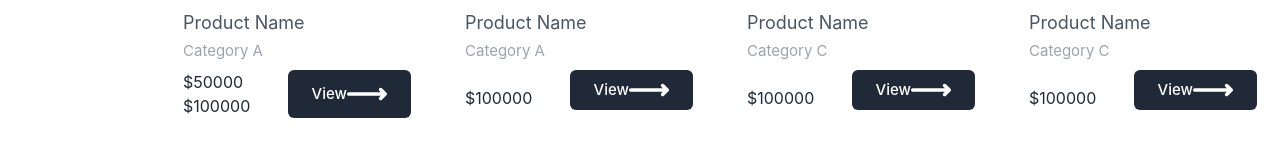
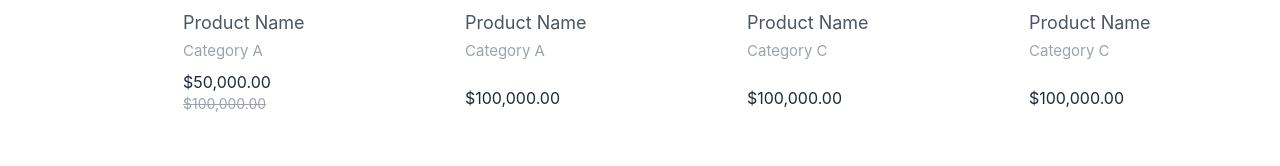
Before and after one commit to tolubydesign/store-front, a Vue app: page / in a window 1280 px wide. Shown: the part 399-565 px from the top of the page. Built offline with nearby package versions, Linux system fonts and the light colour scheme.

Commit message:
REFACTOR page styling
REFACTOR removed unused code
ADD currency format function

```diff
--- a/src/assets/styles/modules/product-header.module.scss
+++ /dev/null
@@ -1,7 +0,0 @@
-.product--header--component {
-  display: flex;
-  flex-direction: row;
-  justify-content: space-between;
-  align-items: center;
-  width: 100%;
-}
--- a/src/components/pages/Main.vue
+++ b/src/components/pages/Main.vue
@@ -27,7 +27,7 @@ onMounted(() => {
   <div>
     <ProductSearchHeader />
 
-    <div class="grid sm:grid-cols-[160px_minmax(900px,_1fr)] mt-10">
+    <div class="grid sm:grid-cols-[160px_minmax(900px,_1fr)] mt-10 max-w-[1400px] mx-auto">
       <CategoriesSideBar />
       <ProductDisplay />
     </div>
--- a/src/components/shared/CategoriesSideBar.vue
+++ b/src/components/shared/CategoriesSideBar.vue
@@ -51,7 +51,6 @@ const sortSelectorOption = "sort--selector-option font-medium";
 </template>
 
 <style scoped lang="scss">
-@import "../../assets/styles/modules/product-header.module.scss";
 @import "../../assets/styles/selector.scss";
 
 </style>
--- a/src/components/shared/Product.vue
+++ b/src/components/shared/Product.vue
@@ -4,12 +4,10 @@ import { computed, reactive, ref } from 'vue';
 import { useRouter } from 'vue-router';
 import type { Product } from '@/models/product.model';
 
-const props = defineProps<{
+defineProps<{
   product: Product
 }>()
 
-console.log("props.product.salePrice", props.product.salePrice)
-const onSale = ref<boolean>(!!props.product.salePrice);
 const showViewButton = ref<boolean>(false)
 
 const router = useRouter();
@@ -22,22 +20,16 @@ const sectionClassName = "product--section block px-5 py-5 rounded-md border-[3p
 const saleBadgeClassName = "absolute top-0 left-0 bg-gray-500 rounded-tl-md rounded-br-md px-2 py-1";
 const productInformationClassName = "md:mt-4";
 const productImageGroupClassName = "rounded-md min-h-[260px] bg-gray-300";
-const viewProductButtonClassName = `flex flex-row justify-center items-center bg-gray-800 text-white font-medium px-6 rounded-md`;
+const viewProductButtonClassName = `flex flex-row justify-center items-center bg-gray-600 text-white font-medium px-6 rounded-md`;
 const basicPriceText = "font-normal text-md md:text-base text-gray-800";
 const dimmedPriceText = "font-normal text-sm md:text-md text-gray-400";
-const salePriceTextClassName = `${basicPriceText}`;
-
-const priceTextClassName = onSale ? `${basicPriceText} ` : dimmedPriceText + " line-through";
-
-const viewProductButton = reactive([
-  viewProductButtonClassName,
-  !showViewButton ?? "opacity-0",
-  buttonOpacityTransitionProperties
-])
 
 function updateProductViewState(show: boolean) {
   showViewButton.value = show;
-  // console.log("updateProductViewState", showViewButton.value);
+}
+
+const formatCurrency = (currency: number): string => {
+  return currency.toLocaleString("en-US") + '.00'
 }
 
 </script>
@@ -63,14 +55,14 @@ function updateProductViewState(show: boolean) {
 
         <div class="flex flex-row justify-between w-full mt-2">
           <div class="mt-auto">
-            <p v-if="product.salePrice" :class="salePriceTextClassName">${{ product.salePrice }}</p>
-            <p :class="priceTextClassName">
-              ${{ product.price }}
+            <p v-if="product.salePrice" :class="basicPriceText">${{ formatCurrency(product.salePrice) }}</p>
+            <p :class="product.salePrice ? dimmedPriceText + ' line-through' : basicPriceText">
+              ${{ formatCurrency(product.price) }}
             </p>
           </div>
 
-          <button :class="viewProductButton">
-            View
+          <button on :class="[{'opacity-0': !showViewButton }, viewProductButtonClassName, buttonOpacityTransitionProperties]">
+            <p class="text-white text-base md:text-lg font-medium mr-3 uppercase">View</p>
             <IconArrowDirectionRight :width="40" :height="40" :color="'#fff'" />
           </button>
         </div>
@@ -81,7 +73,5 @@ function updateProductViewState(show: boolean) {
 </template>
 
 <style scoped lang="scss">
-@import "../../assets/styles/modules/product-header.module.scss";
-
 .product--section {}
 </style>
--- a/src/components/shared/ProductDisplay.vue
+++ b/src/components/shared/ProductDisplay.vue
@@ -8,7 +8,7 @@ import { useRouter } from 'vue-router';
 import Product from '@/components/shared/Product.vue';
 
 // Class names
-const sectionClassName = "flex flex-col justify-center items-center";
+const sectionClassName = "flex flex-col justify-center items-center mb-10";
 
 // Store
 const productStore = useProductStore();
@@ -36,12 +36,11 @@ watchEffect(() => {
       </template>
     </div>
 
-    <div v-if="!showMore">
-      <button @click="() => showMore = true"> Show More </button>
+    <div v-if="!showMore" class="mt-4">
+      <button @click="() => showMore = true" class="font-bold text-slate-800 underline"> Show More </button>
     </div>
   </div>
 </template>
 
 <style scoped>
-@import "../../assets/styles/modules/product-header.module.scss";
 </style>
--- a/src/components/shared/ProductSearchHeader.vue
+++ b/src/components/shared/ProductSearchHeader.vue
@@ -38,7 +38,7 @@ const sortingOptions = ref<{ value: string, text: string }[]>([
 const sortingSelection = ref(sortingOptions.value[0].value)
 
 // Class names
-const sectionClassName = "product--header--component py-3 border-y-[3px] border-gray-200 px-2";
+const sectionClassName = "product--header--component py-3 border-y-[3px] border-gray-200 px-2 w-full";
 const headerProductSearchGroupClassName = "flex flex-row justify-center items-center header--listing--group";
 const searchInputGroupClassName = "flex flex-row justify-center items-center header--search--group"
 const searchInputClassName = "border-[3px] border-gray-200 rounded-l-lg p-1";
@@ -62,6 +62,7 @@ function searchForItem() {
 
 <template>
   <div data-element="Products Header Component" :class="sectionClassName">
+    <div class="flex flex-row justify-between items-center max-w-[1400px] mx-auto">
       <div :class="headerProductSearchGroupClassName">
         <div v-if="products && products.length" class="md:mr-[50px] flex flex-row">
           <p class="font-medium mr-3">Products found:</p>
@@ -69,10 +70,8 @@ function searchForItem() {
         </div>
 
         <div :class="searchInputGroupClassName">
-        <input :class="searchInputClassName" placeholder="Search for items in this list"
-          :value="searchInputValue"
-          @input="(event: Event) => updateSearchInputValue(event)"
-          @keyup.enter="searchForItem"/>
+          <input :class="searchInputClassName" placeholder="Search for items in this list" :value="searchInputValue"
+            @input="(event: Event) => updateSearchInputValue(event)" @keyup.enter="searchForItem" />
           <button :class="searchButtonClassName" @click="searchForItem">
             <IconSearch :height="20" :width="20" />
           </button>
@@ -91,10 +90,9 @@ function searchForItem() {
         </select>
       </div>
     </div>
+  </div>
 </template>
 
 <style scoped>
-@import "../../assets/styles/modules/product-header.module.scss";
-@import "../../assets/styles/selector.scss"
-
+@import "../../assets/styles/selector.scss";
 </style>
```
Lines whose indentation alone changed are shown as unchanged.
